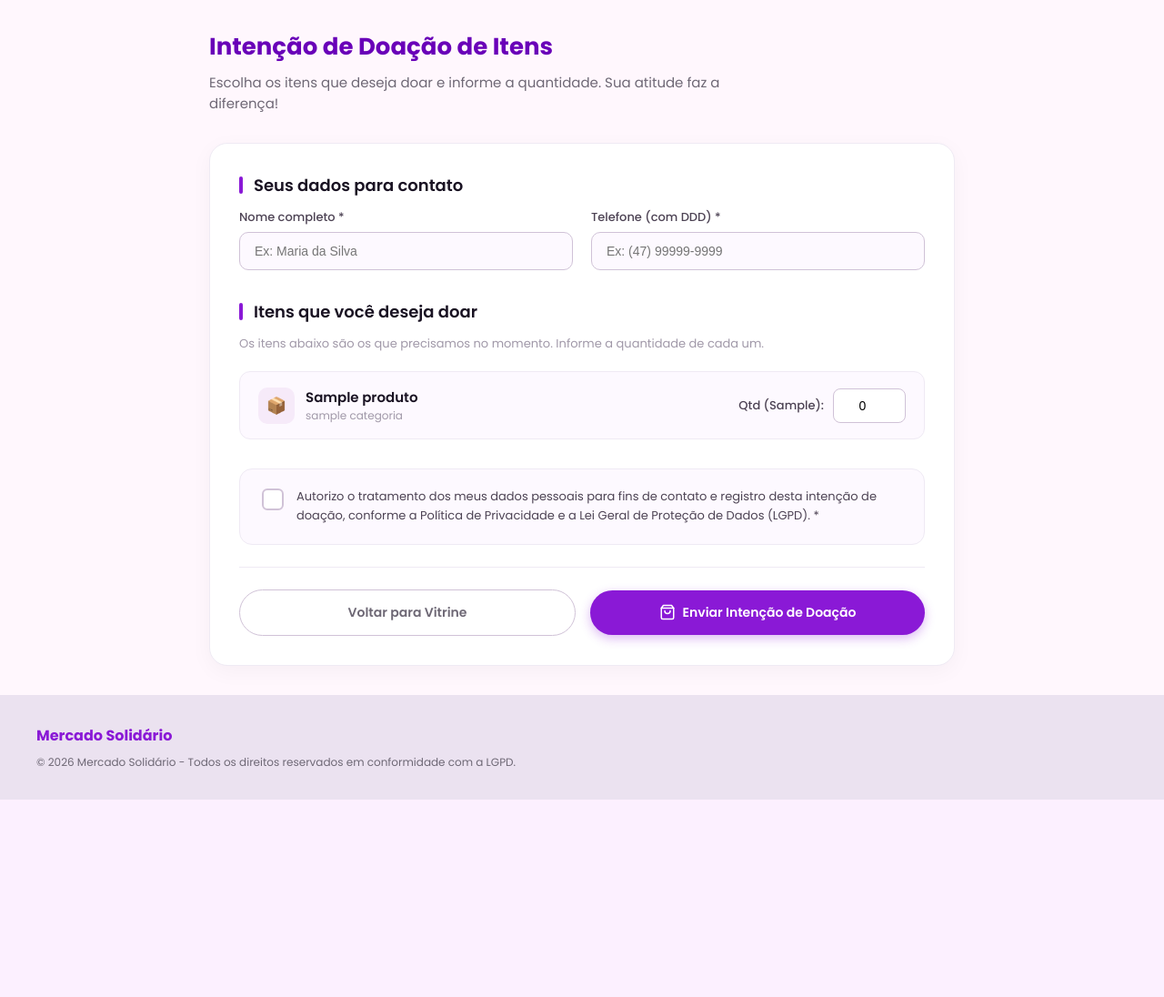
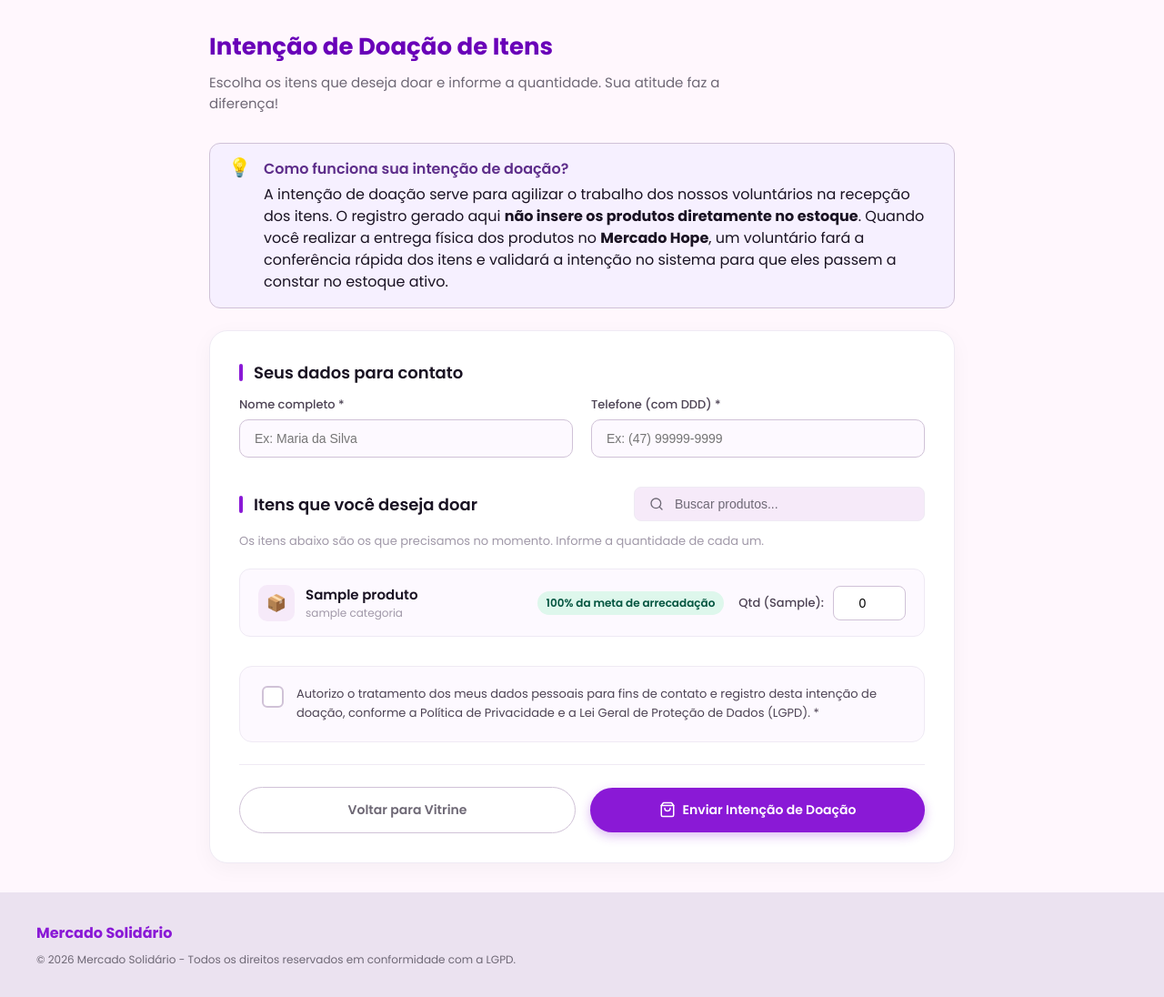
Before and after one commit to Sistema-Mercado-Solidario-Hope/mercado-solidario-hope, a Django app: page /intencao-doacao.html in a window 1280 px wide. Shown: the part 70-1166 px from the top of the page at 91% size. Before the commit the page ends 949 px from the top, so only its background shows below. Run offline with Django 5.2, Linux system fonts and the light colour scheme; tables that the repository leaves empty hold one stand-in row (values such as "Sample post").

Commit message:
feat: implement search, progress badges, and donation guidelines for intent form while adding initial database schema migrations.

```diff
--- a/core/static/css/intencao-style.css
+++ b/core/static/css/intencao-style.css
@@ -919,3 +919,50 @@ body { background-color: #FFF7FD; min-height: 100vh; font-family: var(--poppins-
         font-size: 22px;
     }
 }
+
+/* Vitrine Search Custom Styles */
+.vitrine-search {
+    display: flex;
+    align-items: center;
+    background-color: #F6EAF9;
+    border: 1px solid #EFEAF4;
+    border-radius: 8px;
+    padding: 10px 16px;
+    width: 320px;
+    gap: 12px;
+}
+.search-icon {
+    width: 16px;
+    height: 16px;
+    display: block;
+    flex-shrink: 0;
+}
+.vitrine-search input {
+    border: none;
+    background: transparent;
+    outline: none;
+    width: 100%;
+    color: #1A1323;
+    font-size: 14px;
+}
+.vitrine-search input::placeholder {
+    color: #6E6875;
+}
+.intencao-header-wrapper {
+    display: flex;
+    justify-content: space-between;
+    align-items: flex-start;
+    flex-wrap: wrap;
+    gap: 20px;
+    margin-bottom: 32px;
+}
+.intencao-header-wrapper .intencao-header {
+    margin-bottom: 0;
+    flex: 1;
+    min-width: 280px;
+}
+@media (max-width: 768px) {
+    .vitrine-search {
+        width: 100%;
+    }
+}
--- a/core/static/js/intencao-script.js
+++ b/core/static/js/intencao-script.js
@@ -26,7 +26,10 @@ document.addEventListener('DOMContentLoaded', async () => {
                     nome: p.nome,
                     unidade: p.unidade,
                     categoria: p.categoria,
-                    icone: getIconePorCategoria(p.categoria)
+                    icone: getIconePorCategoria(p.categoria),
+                    quantidade: p.quantidade,
+                    meta: p.meta || 0,
+                    quantidadeDoadora: 0
                 }));
                 renderizarItens();
             }
@@ -109,10 +112,20 @@ document.addEventListener('DOMContentLoaded', async () => {
     }
 
     // ==================== RENDERIZAÇÃO DOS ITENS ====================
-    function renderizarItens() {
+    function renderizarItens(termo = '') {
         listaItensContainer.innerHTML = '';
 
-        itensDisponiveis.forEach(item => {
+        const filtrados = itensDisponiveis.filter(item => {
+            return item.nome.toLowerCase().includes(termo) ||
+                   item.categoria.toLowerCase().includes(termo);
+        });
+
+        if (filtrados.length === 0) {
+            listaItensContainer.innerHTML = '<p class="poppins-regular" style="grid-column: 1/-1; text-align: center; padding: 24px; color: var(--text-muted);">Nenhum produto encontrado com este nome.</p>';
+            return;
+        }
+
+        filtrados.forEach(item => {
             const card = criarItemCard(item);
             listaItensContainer.appendChild(card);
         });
@@ -123,6 +136,16 @@ document.addEventListener('DOMContentLoaded', async () => {
         cardDiv.className = 'item-card';
         cardDiv.dataset.itemId = item.id;
 
+        const achievedPct = item.meta > 0 ? Math.min(100, Math.round((item.quantidade / item.meta) * 100)) : 0;
+        let metaBadge = '';
+        if (item.meta > 0) {
+            if (achievedPct >= 100) {
+                metaBadge = `<span class="meta-badge-meta-atingida" style="font-size: 12px; background: #DEF7EC; color: #03543F; padding: 4px 10px; border-radius: 20px; font-weight: 600; white-space: nowrap; margin-left: auto;">100% da meta de arrecadação</span>`;
+            } else {
+                metaBadge = `<span class="meta-badge-deficit" style="font-size: 12px; background: #FDE8E8; color: #9B1C1C; padding: 4px 10px; border-radius: 20px; font-weight: 600; white-space: nowrap; margin-left: auto;">${achievedPct}% da meta de arrecadação</span>`;
+            }
+        }
+
         cardDiv.innerHTML = `
             <div class="item-info">
                 <div class="item-icon">${item.icone}</div>
@@ -130,12 +153,19 @@ document.addEventListener('DOMContentLoaded', async () => {
                     <span class="item-nome poppins-semibold">${item.nome}</span>
                     <span class="item-categoria poppins-regular">${item.categoria}</span>
                 </div>
+                ${metaBadge}
             </div>
             <div class="item-quantidade">
                 <label for="qtd-${item.id}" class="poppins-medium">Qtd (${item.unidade || 'un'}):</label>
-                <input type="number" id="qtd-${item.id}" name="qtd-${item.id}" min="0" value="0" class="poppins-regular" placeholder="0">
+                <input type="number" id="qtd-${item.id}" name="qtd-${item.id}" min="0" value="${item.quantidadeDoadora || 0}" class="poppins-regular" placeholder="0">
             </div>
         `;
+
+        const input = cardDiv.querySelector('input');
+        input.addEventListener('input', (e) => {
+            const val = parseFloat(e.target.value) || 0;
+            item.quantidadeDoadora = val >= 0 ? val : 0;
+        });
 
         return cardDiv;
     }
@@ -300,8 +330,7 @@ document.addEventListener('DOMContentLoaded', async () => {
         };
 
         itensDisponiveis.forEach(item => {
-            const qtdInput = document.getElementById(`qtd-${item.id}`);
-            const quantidade = parseInt(qtdInput.value, 10);
+            const quantidade = item.quantidadeDoadora || 0;
             if (quantidade > 0) {
                 doacao.itens.push({
                     id: item.id,
@@ -330,9 +359,11 @@ document.addEventListener('DOMContentLoaded', async () => {
 
                 formIntencao.reset();
                 itensDisponiveis.forEach(item => {
-                    const input = document.getElementById(`qtd-${item.id}`);
-                    if (input) input.value = 0;
+                    item.quantidadeDoadora = 0;
                 });
+                renderizarItens();
+                const searchInp = document.getElementById('searchInput');
+                if (searchInp) searchInp.value = '';
                 limparErroLgpd();
             } else {
                 mostrarAviso(res.erro || res.data?.erro || 'Erro ao registrar intenção de doação.');
@@ -344,6 +375,14 @@ document.addEventListener('DOMContentLoaded', async () => {
 
     // ==================== INICIALIZAÇÃO ====================
     await carregarCatalogo();
+
+    const searchInput = document.getElementById('searchInput');
+    if (searchInput) {
+        searchInput.addEventListener('input', (e) => {
+            const termo = e.target.value.toLowerCase().trim();
+            renderizarItens(termo);
+        });
+    }
 
     // ==================== BOTÃO VOLTAR AO TOPO (FAB) ====================
     const fab = document.getElementById('scrollToTopBtn');
--- a/core/templates/intencao-doacao.html
+++ b/core/templates/intencao-doacao.html
@@ -64,6 +64,15 @@
                 <p class="poppins-regular text-main">Escolha os itens que deseja doar e informe a quantidade. Sua atitude faz a diferença!</p>
             </div>
 
+            <!-- Como funciona -->
+            <div class="info-alert-box poppins-regular" style="background: #F6F0FF; border: 1px solid #D0C2D7; border-radius: 12px; padding: 16px 20px; margin-bottom: 24px; color: #1A1323; display: flex; gap: 14px; align-items: flex-start; line-height: 1.5;">
+                <span style="font-size: 20px; line-height: 1; user-select: none;">💡</span>
+                <div>
+                    <strong class="poppins-semibold" style="display: block; margin-bottom: 4px; color: #5D2D8A;">Como funciona sua intenção de doação?</strong>
+                    A intenção de doação serve para agilizar o trabalho dos nossos voluntários na recepção dos itens. O registro gerado aqui <b>não insere os produtos diretamente no estoque</b>. Quando você realizar a entrega física dos produtos no <b>Mercado Hope</b>, um voluntário fará a conferência rápida dos itens e validará a intenção no sistema para que eles passem a constar no estoque ativo.
+                </div>
+            </div>
+
             <form id="formIntencao" class="intencao-form" novalidate>
                 <!-- Dados do doador -->
                 <div class="doador-section">
@@ -82,7 +91,16 @@
 
                 <!-- Lista de itens (preenchida via JS) -->
                 <div class="itens-section">
-                    <h3 class="poppins-semibold section-title">Itens que você deseja doar</h3>
+                    <div style="display: flex; justify-content: space-between; align-items: center; flex-wrap: wrap; gap: 12px; margin-bottom: 12px;">
+                        <h3 class="poppins-semibold section-title" style="margin-bottom: 0;">Itens que você deseja doar</h3>
+                        <div class="vitrine-search" style="margin-bottom: 0;">
+                            <svg class="search-icon" viewBox="0 0 24 24" fill="none" stroke="#6E6875" stroke-width="2" stroke-linecap="round" stroke-linejoin="round" aria-hidden="true">
+                                <circle cx="11" cy="11" r="8"/>
+                                <line x1="21" y1="21" x2="16.65" y2="16.65"/>
+                            </svg>
+                            <input type="text" id="searchInput" class="poppins-regular" placeholder="Buscar produtos...">
+                        </div>
+                    </div>
                     <p class="poppins-regular helper-text">Os itens abaixo são os que precisamos no momento. Informe a quantidade de cada um.</p>
 
                     <div id="listaItens" class="itens-grid">
```
